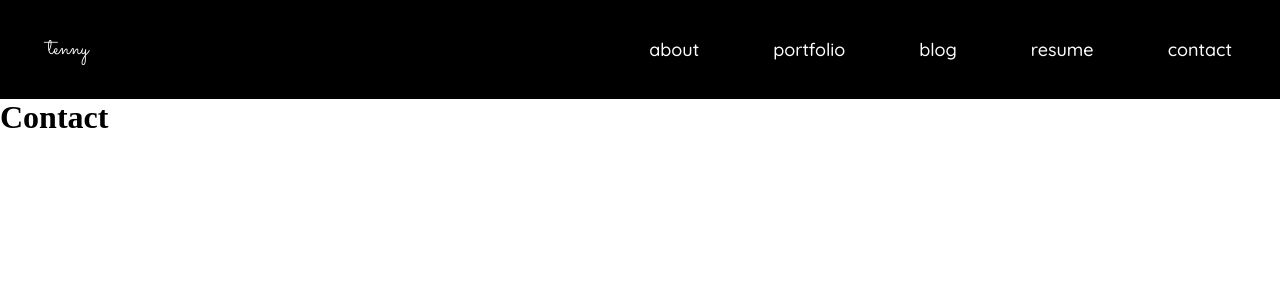
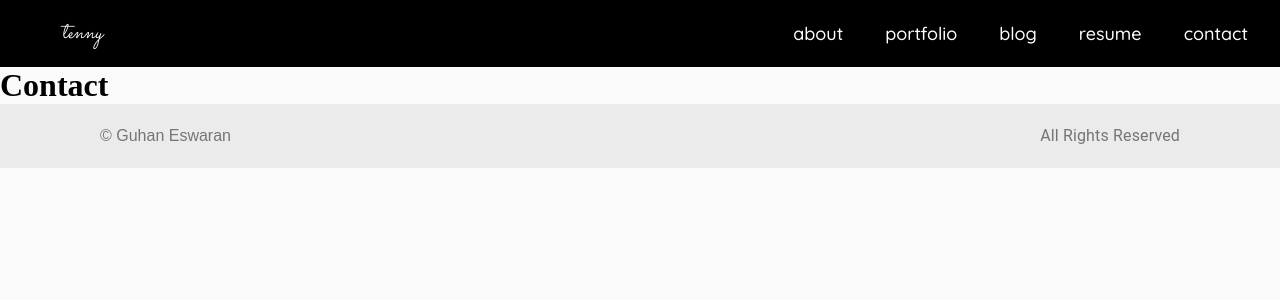
Before and after one commit to guhan010/portfolio-website, a React (Vite) app: page /Contact in a window 1280 px wide. Shown: the top 300 px of the page. Built offline with nearby package versions, Linux system fonts and the light colour scheme.

Commit message:
Created Bottom Navigation Bar

```diff
--- a/src/App.jsx
+++ b/src/App.jsx
@@ -6,6 +6,7 @@ import Blog from "./pages/Blog";
 import Contact from "./pages/Contact";
 import Resume from "./pages/Resume";
 import NavBar from "./components/NavBar";
+import BottomNav from "./components/BottomNav";
 
 function App() {
   return (
@@ -19,6 +20,7 @@ function App() {
         <Route path="/resume" element={<Resume />}></Route>
         <Route path="/Contact" element={<Contact />}></Route>
       </Routes>
+      <BottomNav />
     </>
   );
 }
--- /dev/null
+++ b/src/components/BottomNav.jsx
@@ -0,0 +1,33 @@
+import { Box, Typography } from "@mui/material";
+
+const BottomNav = () => {
+  return (
+    <Box
+      sx={{
+        textAlign: "center",
+        bgcolor: "#EBEBEB",
+        color: "#757575",
+        display: "flex",
+        justifyContent: "space-between",
+        alignItems: "center",
+        padding: "20px 100px 20px ",
+      }}
+    >
+      <Typography
+        variant="h5"
+        sx={{
+          fontSize: "16px",
+          fontFamily: "sans-serif",
+          fontWeight: "400",
+          justifyContent: "center",
+          alignItems: "center",
+        }}
+      >
+        &copy; Guhan Eswaran
+      </Typography>
+      <Typography>All Rights Reserved</Typography>
+    </Box>
+  );
+};
+
+export default BottomNav;
--- a/src/components/NavBar.jsx
+++ b/src/components/NavBar.jsx
@@ -4,8 +4,8 @@ import PropTypes from "prop-types";
 export default function Navbar() {
   return (
     <nav className="nav">
-      <Link to="/" className="site-title">
-        tenny
+      <Link to="/" className="site-title" style={{ marginLeft: "30px" }}>
+        <em>tenny</em>
       </Link>
       <ul>
         <CustomLink to="/about">about</CustomLink>
--- a/src/index.css
+++ b/src/index.css
@@ -3,12 +3,14 @@
   padding: 0%;
   box-sizing: border-box;
 }
-
+body {
+  background-color: RGB(250, 250, 250);
+}
 .nav {
   background-color: black;
   color: white;
   font-family: "Sacramento", cursive;
-  font-size:x-large;
+  font-size: x-large;
   display: flex;
   justify-content: space-between;
   align-items: center;
@@ -33,5 +35,5 @@
   height: 100%;
   display: flex;
   align-items: center;
-  padding: 2rem;
+  padding: 1rem;
 }
```
